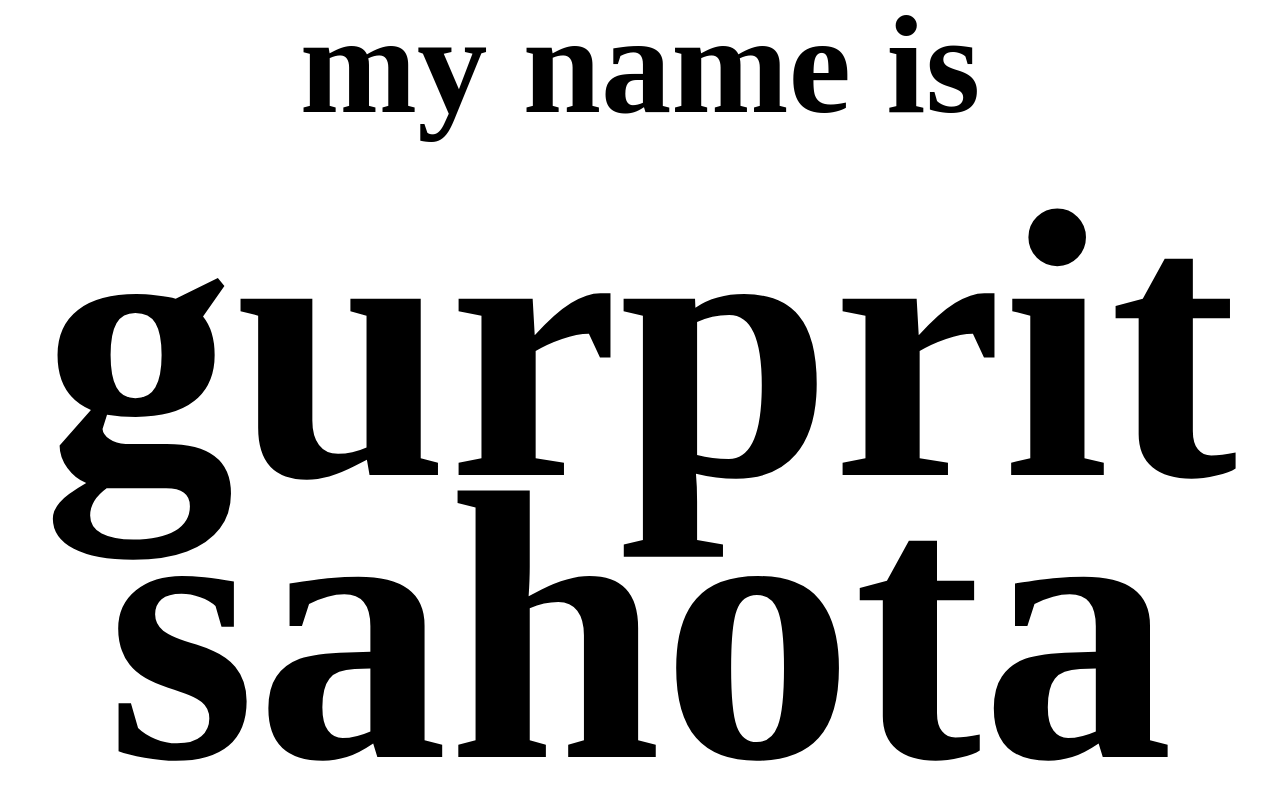
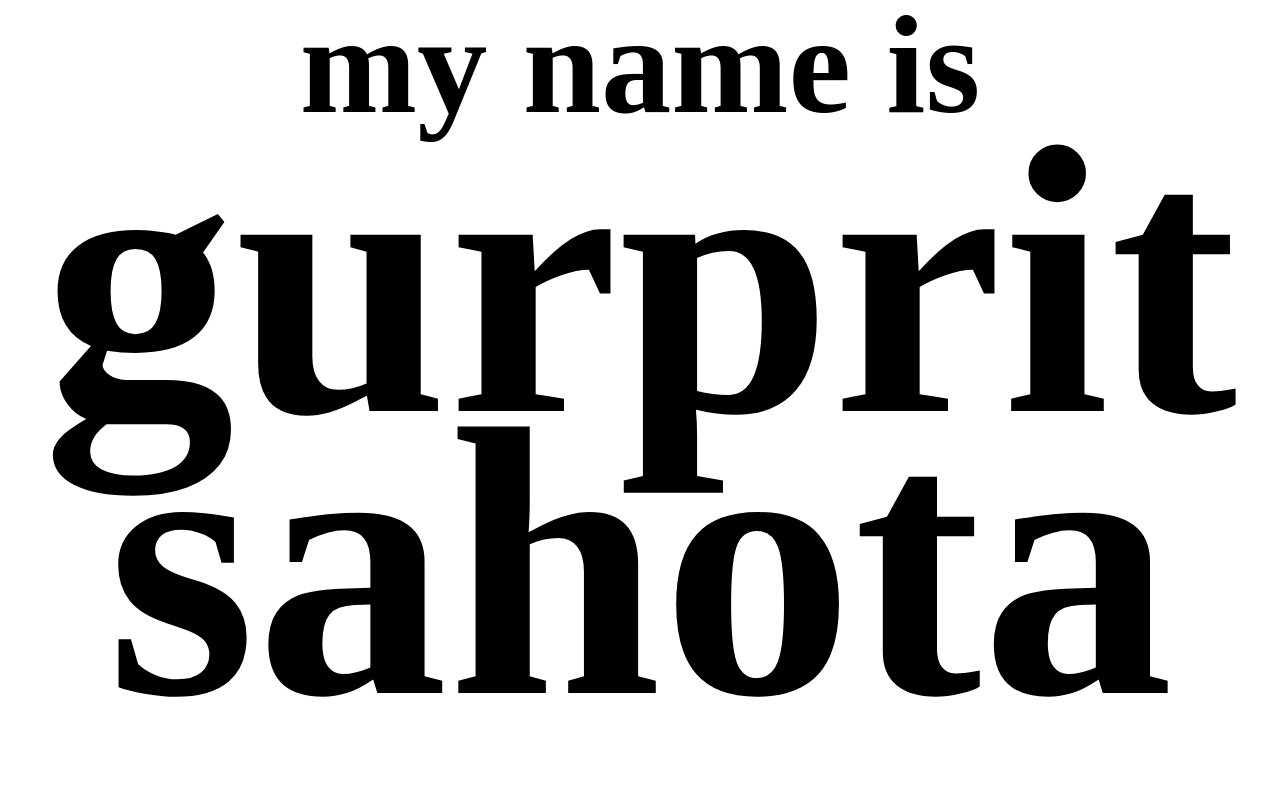
Before and after one commit to gurprit/gurprit.github.io, a plain HTML site: page index.html in a window 1280 px wide. Shown: the part 366-1166 px from the top of the page. Drawn offline with Linux system fonts and the light colour scheme.

Commit message:
Update index.html

```diff
--- a/index.html
+++ b/index.html
@@ -18,6 +18,7 @@
 		bold {
 			display: block;
 			font-size: 30vw;
+			margin: -5vw 0 0 0;
 		}
 	</style>
 <body>
```
